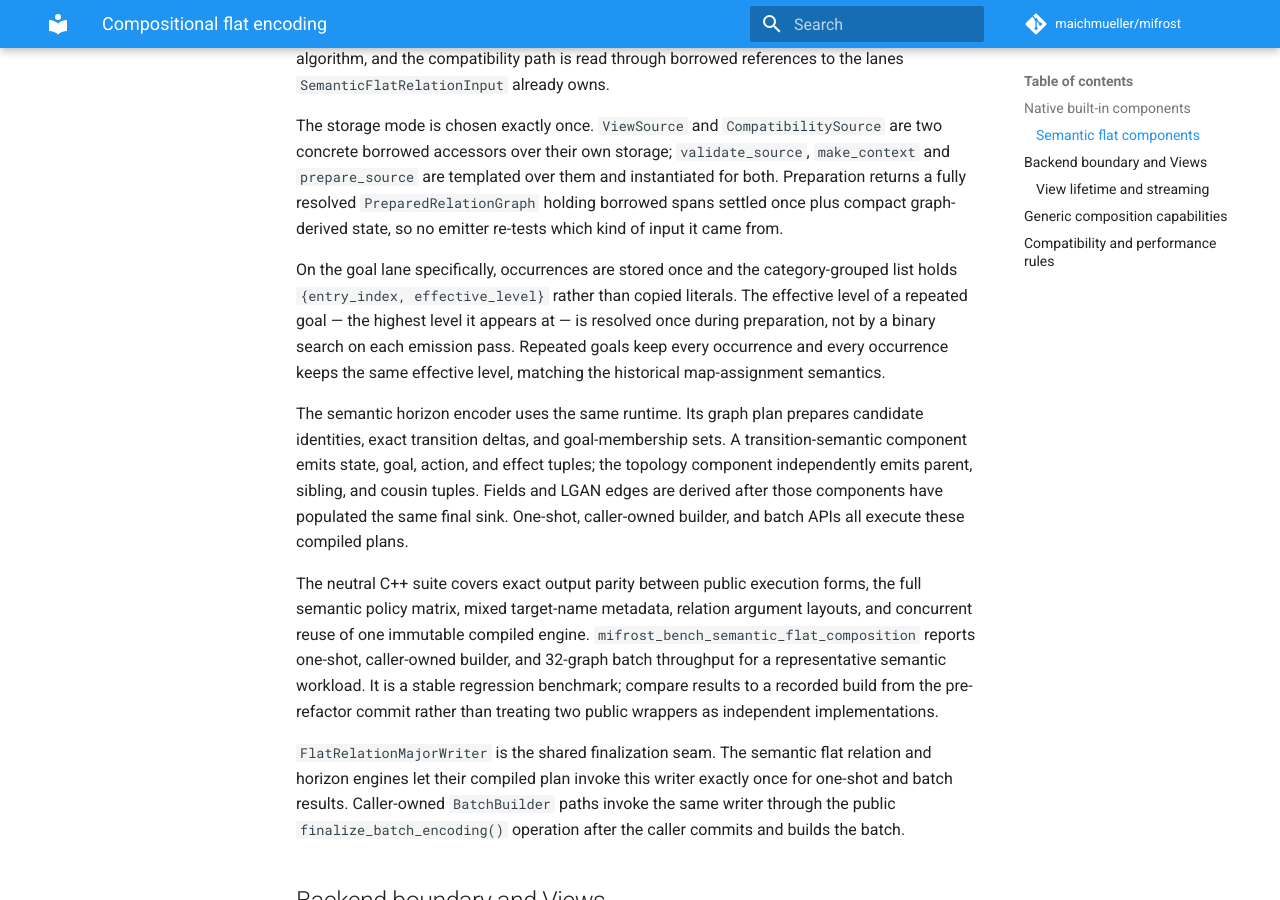
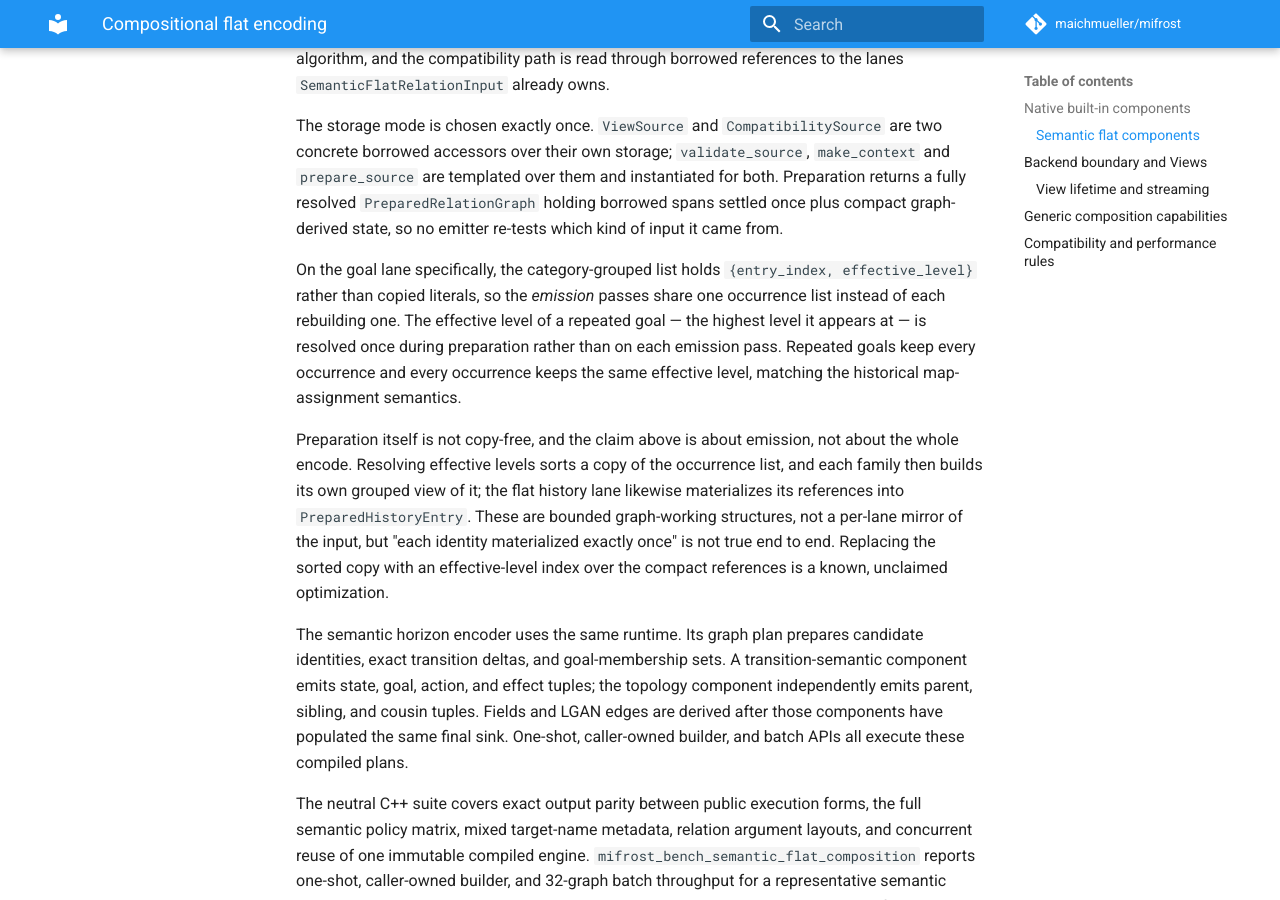
Before and after one commit to maichmueller/mifrost, an MkDocs documentation site: the page built from docs/flat-composition.md, in a window 1280 px wide and 900 px high, scrolled down 2983 px. Built offline with MkDocs 1.6.1 and Material for MkDocs 9.7.7, drawn with Linux system fonts in a browser that asks for light colours; comment, search, counter and statistics services are not loaded; the version menu is left out.

Commit message:
Scope the goal-lane "stored once" claim to emission
The claim held for the emission passes, which share one occurrence list,
but read as if it covered the whole encode. Preparation sorts a copy of the
occurrence list to resolve effective levels, each family then builds its
own grouped view of it, and the flat history lane materializes its
references again. Those are bounded graph-working structures rather than a
per-lane mirror, but they are copies, and the docs now say so and name the
unclaimed optimization.

Co-Authored-By: Claude Opus 5 <noreply@anthropic.com>

```diff
--- a/docs/flat-composition.md
+++ b/docs/flat-composition.md
@@ -145,12 +145,22 @@ over them and instantiated for both. Preparation returns a fully resolved
 `PreparedRelationGraph` holding borrowed spans settled once plus compact
 graph-derived state, so no emitter re-tests which kind of input it came from.
 
-On the goal lane specifically, occurrences are stored once and the
-category-grouped list holds `{entry_index, effective_level}` rather than copied
-literals. The effective level of a repeated goal — the highest level it appears
-at — is resolved once during preparation, not by a binary search on each
-emission pass. Repeated goals keep every occurrence and every occurrence keeps
-the same effective level, matching the historical map-assignment semantics.
+On the goal lane specifically, the category-grouped list holds
+`{entry_index, effective_level}` rather than copied literals, so the *emission*
+passes share one occurrence list instead of each rebuilding one. The effective
+level of a repeated goal — the highest level it appears at — is resolved once
+during preparation rather than on each emission pass. Repeated goals keep every
+occurrence and every occurrence keeps the same effective level, matching the
+historical map-assignment semantics.
+
+Preparation itself is not copy-free, and the claim above is about emission, not
+about the whole encode. Resolving effective levels sorts a copy of the
+occurrence list, and each family then builds its own grouped view of it; the
+flat history lane likewise materializes its references into
+`PreparedHistoryEntry`. These are bounded graph-working structures, not a
+per-lane mirror of the input, but "each identity materialized exactly once" is
+not true end to end. Replacing the sorted copy with an effective-level index
+over the compact references is a known, unclaimed optimization.
 
 The semantic horizon encoder uses the same runtime. Its graph plan prepares
 candidate identities, exact transition deltas, and goal-membership sets. A
```
